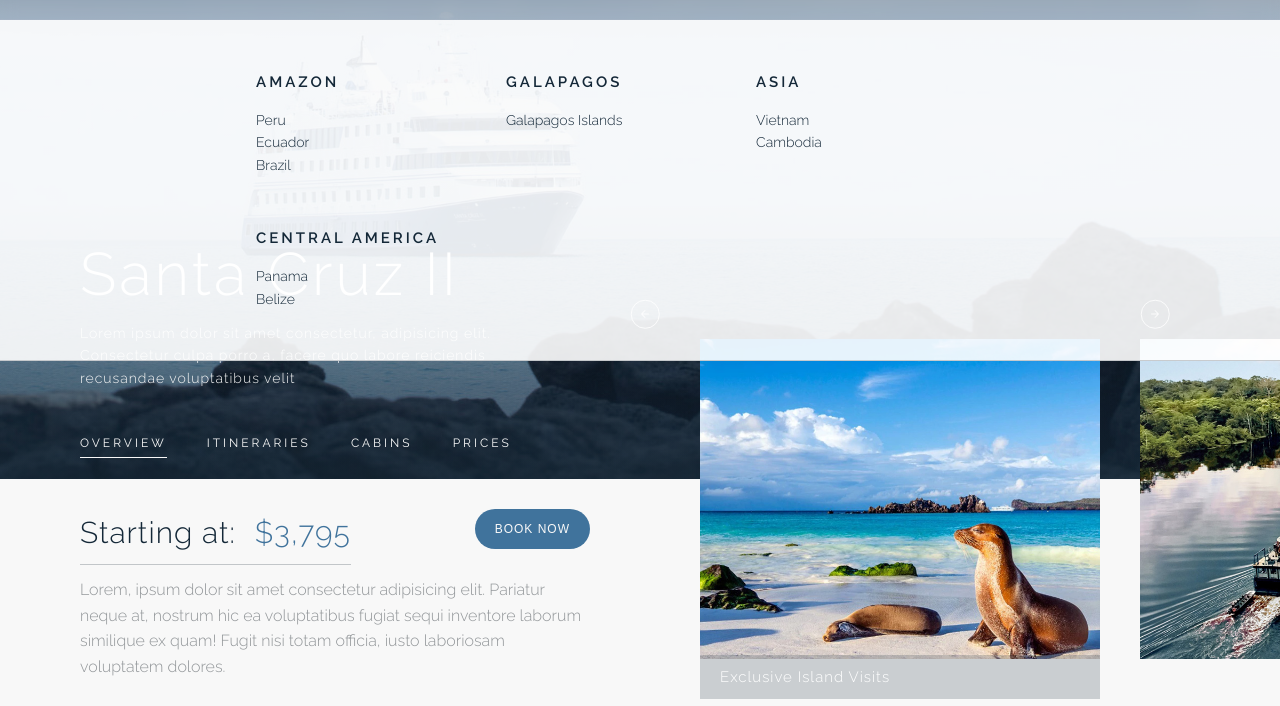
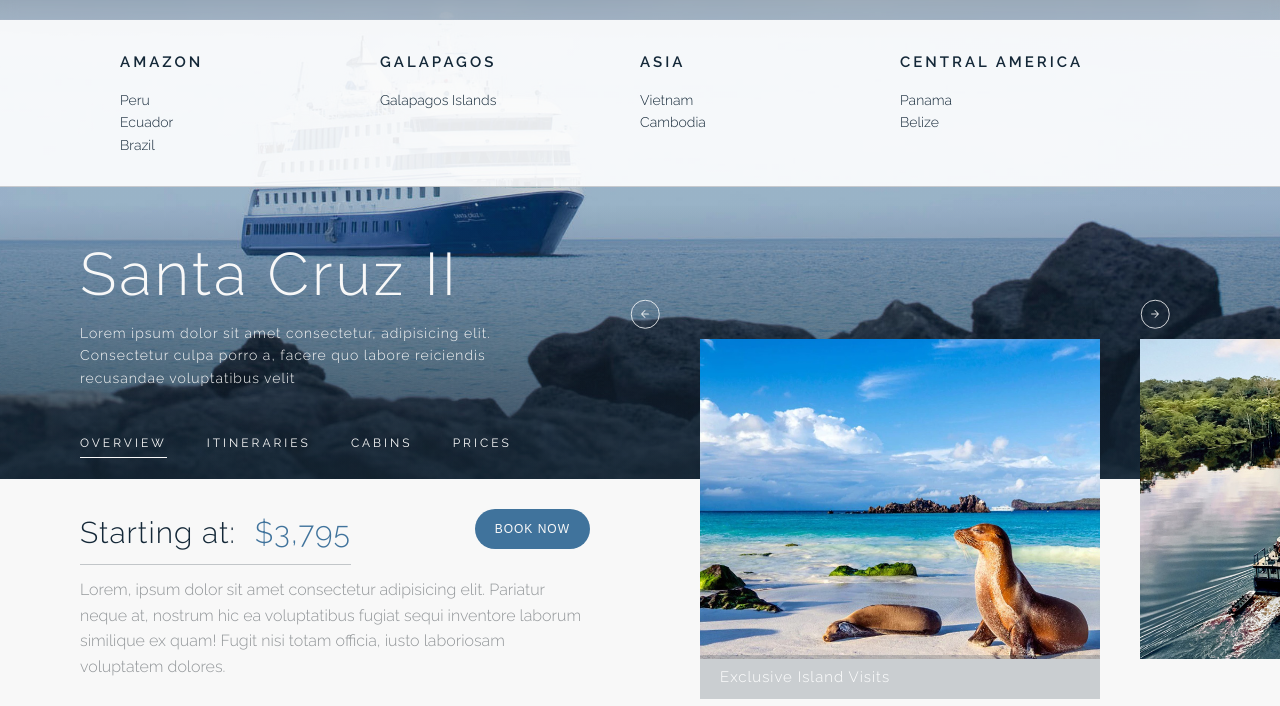
Before and after one commit to rlsystems/Afloat, a website: page product-page.html in a window 1280 px wide. Both pictures are taken after a click on the item "DESTINATIONS". Shown: the part 71-777 px from the top of the page. Drawn offline with nearby package versions, Linux system fonts and the light colour scheme.

Commit message:
mega layout

```diff
--- a/product-page.html
+++ b/product-page.html
@@ -55,52 +55,55 @@
 
 
     <div class="nav-mega">
-      <div class="nav-mega__sub-group">
-        <a href="#" class="nav-mega__sub-group__title">Amazon</a>
-        <ul class="nav-mega__sub-group__list">
-          <li class="nav-mega__sub-group__item">
-            <a href="#" class="nav-mega__sub-group__link">Peru</a>
-          </li>
-          <li class="nav-mega__sub-group__item">
-            <a href="#" class="nav-mega__sub-group__link">Ecuador</a>
-          </li>
-          <li class="nav-mega__sub-group__item">
-            <a href="#" class="nav-mega__sub-group__link">Brazil</a>
-          </li>
-
-        </ul>
+      <div class="nav-mega__nav">
+        <div class="nav-mega__nav__sub-group">
+          <a href="#" class="nav-mega__nav__sub-group__title">Amazon</a>
+          <ul class="nav-mega__nav__sub-group__list">
+            <li class="nav-mega__nav__sub-group__item">
+              <a href="#" class="nav-mega__nav__sub-group__link">Peru</a>
+            </li>
+            <li class="nav-mega__nav__sub-group__item">
+              <a href="#" class="nav-mega__nav__sub-group__link">Ecuador</a>
+            </li>
+            <li class="nav-mega__nav__sub-group__item">
+              <a href="#" class="nav-mega__nav__sub-group__link">Brazil</a>
+            </li>
+
+          </ul>
+        </div>
+        <div class="nav-mega__nav__sub-group">
+          <a href="#" class="nav-mega__nav__sub-group__title">Galapagos</a>
+          <ul class="nav-mega__nav__sub-group__list">
+            <li class="nav-mega__nav__sub-group__item">
+              <a href="#" class="nav-mega__nav__sub-group__link">Galapagos Islands</a>
+            </li>
+
+          </ul>
+        </div>
+        <div class="nav-mega__nav__sub-group">
+          <a href="#" class="nav-mega__nav__sub-group__title">Asia</a>
+          <ul class="nav-mega__nav__sub-group__list">
+            <li class="nav-mega__nav__sub-group__item">
+              <a href="#" class="nav-mega__nav__sub-group__link">Vietnam</a>
+            </li>
+            <li class="nav-mega__nav__sub-group__item">
+              <a href="#" class="nav-mega__nav__sub-group__link">Cambodia</a>
+            </li>
+          </ul>
+        </div>
+        <div class="nav-mega__nav__sub-group">
+          <a href="#" class="nav-mega__nav__sub-group__title">Central America</a>
+          <ul class="nav-mega__nav__sub-group__list">
+            <li class="nav-mega__nav__sub-group__item">
+              <a href="#" class="nav-mega__nav__sub-group__link">Panama</a>
+            </li>
+            <li class="nav-mega__nav__sub-group__item">
+              <a href="#" class="nav-mega__nav__sub-group__link">Belize</a>
+            </li>
+          </ul>
+        </div>
       </div>
-      <div class="nav-mega__sub-group">
-        <a href="#" class="nav-mega__sub-group__title">Galapagos</a>
-        <ul class="nav-mega__sub-group__list">
-          <li class="nav-mega__sub-group__item">
-            <a href="#" class="nav-mega__sub-group__link">Galapagos Islands</a>
-          </li>
-
-        </ul>
-      </div>
-      <div class="nav-mega__sub-group">
-        <a href="#" class="nav-mega__sub-group__title">Asia</a>
-        <ul class="nav-mega__sub-group__list">
-          <li class="nav-mega__sub-group__item">
-            <a href="#" class="nav-mega__sub-group__link">Vietnam</a>
-          </li>
-          <li class="nav-mega__sub-group__item">
-            <a href="#" class="nav-mega__sub-group__link">Cambodia</a>
-          </li>
-        </ul>
-      </div>
-      <div class="nav-mega__sub-group">
-        <a href="#" class="nav-mega__sub-group__title">Central America</a>
-        <ul class="nav-mega__sub-group__list">
-          <li class="nav-mega__sub-group__item">
-            <a href="#" class="nav-mega__sub-group__link">Panama</a>
-          </li>
-          <li class="nav-mega__sub-group__item">
-            <a href="#" class="nav-mega__sub-group__link">Belize</a>
-          </li>
-        </ul>
-      </div>
+
 
 
 
--- a/sass/layout/_navigation.scss
+++ b/sass/layout/_navigation.scss
@@ -152,11 +152,11 @@
     grid-column: 1 / -1;
 
     display: none;
-    //grid-template-columns: repeat(4, minmax(14rem, max-content));
-    grid-template-columns: repeat(auto-fit, minmax(14rem, 25rem));
+    grid-template-columns: $page-container;
 
-    padding: 0 20%;
-    padding-bottom: 5rem;
+    padding: 0 6rem;
+    //padding: 0 20%;
+    //padding-bottom: 5rem;
 
     background-color: rgba($color-white, 0.9); //make background opaque
 
@@ -166,16 +166,20 @@
     border-bottom: 1px solid rgba($color-grey-light-2, 0.9);
 
     transition: all .5s;
-    opacity: 0;
+    opacity: 1;
 
     &--active { //need transition
         display: grid;
         opacity: 1;
     }
 
-
+    &__nav {
+        grid-column: center-start / center-end;
+        display: grid;
+        grid-template-columns: repeat(4, minmax(max-content, 1fr));
+        margin: 3rem 0;
         &__sub-group {
-        padding-top: 5rem;
+            //padding-top: 5rem;
             &__title:link,
             &__title:visited {
                 color: $color-secondary;
@@ -217,3 +221,6 @@
             }
         }
     }
+
+
+}
```
Also changed, not shown: style.css. Lines whose indentation alone changed are shown as unchanged.
